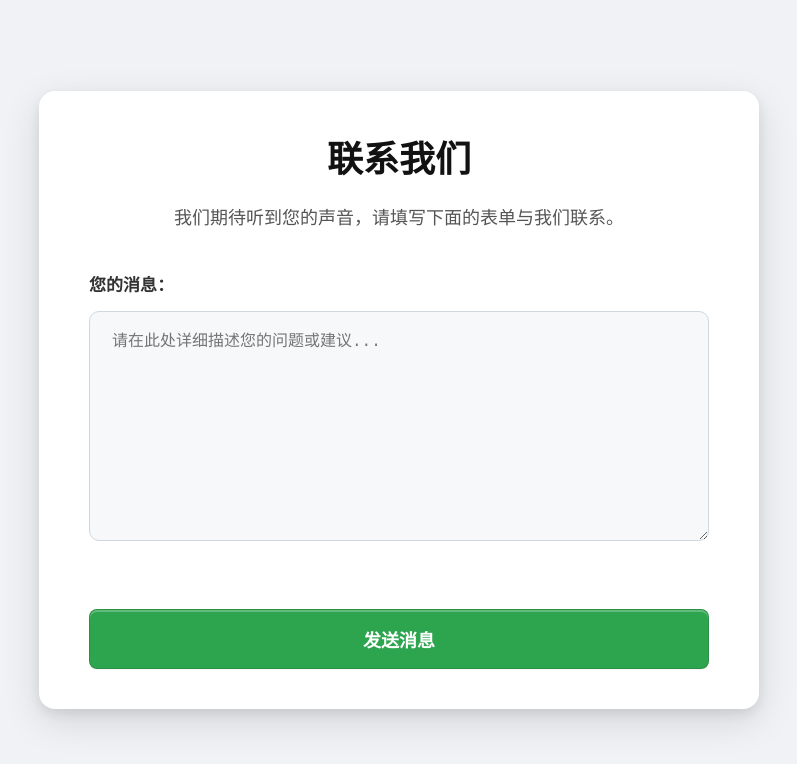
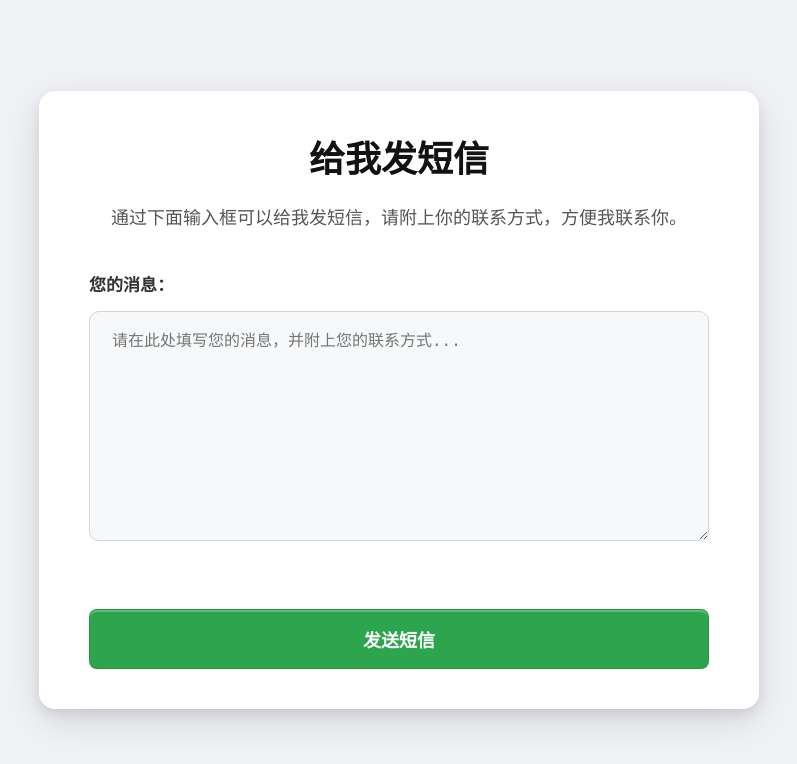
Before and after one commit to huatutag/contact-form, a plain HTML site: page public/index.html in a window 1280 px wide. Shown: the whole page, without its empty margins (241-1038 px from the left). Drawn offline with Linux system fonts and the light colour scheme.

Commit message:
继续测试

```diff
--- a/public/index.html
+++ b/public/index.html
@@ -3,18 +3,18 @@
 <head>
     <meta charset="UTF-8">
     <meta name="viewport" content="width=device-width, initial-scale=1.0">
-    <title>联系我们 - 更大气的表单</title>
+    <title>给我发短信</title>
     <link rel="stylesheet" href="style.css">
     <script src="https://challenges.cloudflare.com/turnstile/v0/api.js" async defer></script>
 </head>
 <body>
     <div class="container">
-        <h1>联系我们</h1>
-        <p class="tagline">我们期待听到您的声音，请填写下面的表单与我们联系。</p>
+        <h1>给我发短信</h1>
+        <p class="tagline">通过下面输入框可以给我发短信，请附上你的联系方式，方便我联系你。</p>
         <form id="contactForm">
             <div class="form-group">
                 <label for="message">您的消息：</label>
-                <textarea id="message" name="message" rows="8" required placeholder="请在此处详细描述您的问题或建议..."></textarea>
+                <textarea id="message" name="message" rows="8" required placeholder="请在此处填写您的消息，并附上您的联系方式..."></textarea>
             </div>
 
             <div class="cf-turnstile"
@@ -26,7 +26,7 @@
                  data-error-callback="onTurnstileError">
             </div>
 
-            <button type="submit" id="submitButton">发送消息</button>
+            <button type="submit" id="submitButton">发送短信</button>
         </form>
         <div id="formStatus" class="status-message" aria-live="polite"></div>
     </div>
--- a/public/script.js
+++ b/public/script.js
@@ -77,7 +77,7 @@ document.addEventListener('DOMContentLoaded', () => {
             const result = await response.json();
 
             if (response.ok && result.success) {
-                showStatus('消息提交成功！感谢您的反馈。', 'success');
+                showStatus('短信发送成功。', 'success');
                 contactForm.reset(); // 清空表单
                 turnstileToken = null; // 重置令牌状态
                 if (typeof turnstile !== 'undefined') {
```
